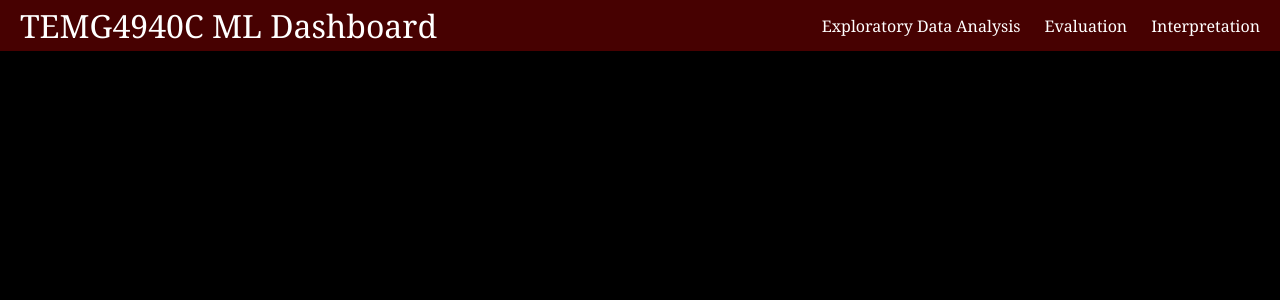
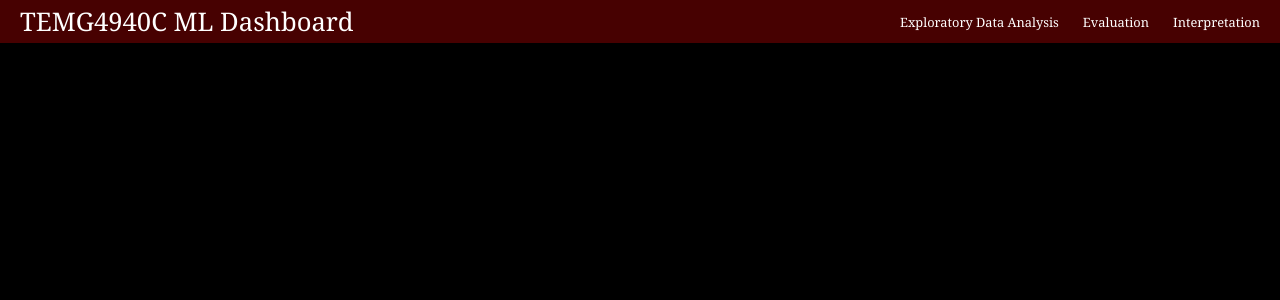
Before and after one commit to Charlesczc/MLDashboard, a React app: page / in a window 1280 px wide. Shown: the top 300 px of the page. Built offline with nearby package versions, Linux system fonts and the light colour scheme.

Commit message:
css changes

```diff
--- a/src/App.css
+++ b/src/App.css
@@ -10,8 +10,11 @@ h1 {
   left: 50%;
   transform: translate(-50%, -50%);
   text-align: center;
-  font-size: 8rem;
+  font-size: 8vw;
   opacity: 0.1;
+}
+h1:hover {
+  color: white;
 }
 
 body {
@@ -47,7 +50,10 @@ iframe {
 }
 
 .site-title {
-  font-size: 2rem;
+  font-size: 2vw;
+}
+.navlist {
+  font-size: 1vw;
 }
 
 .nav ul {
--- a/src/Navbar.js
+++ b/src/Navbar.js
@@ -7,7 +7,7 @@ function Navbar() {
       <Link to="/MLDashboard" className="site-title">
         TEMG4940C ML Dashboard
       </Link>
-      <ul>
+      <ul className="navlist">
         <CustomLink to="/Explore">Exploratory Data Analysis</CustomLink>
         <CustomLink to="/Evaluate">Evaluation</CustomLink>
         <CustomLink to="/Interpret">Interpretation</CustomLink>
```
